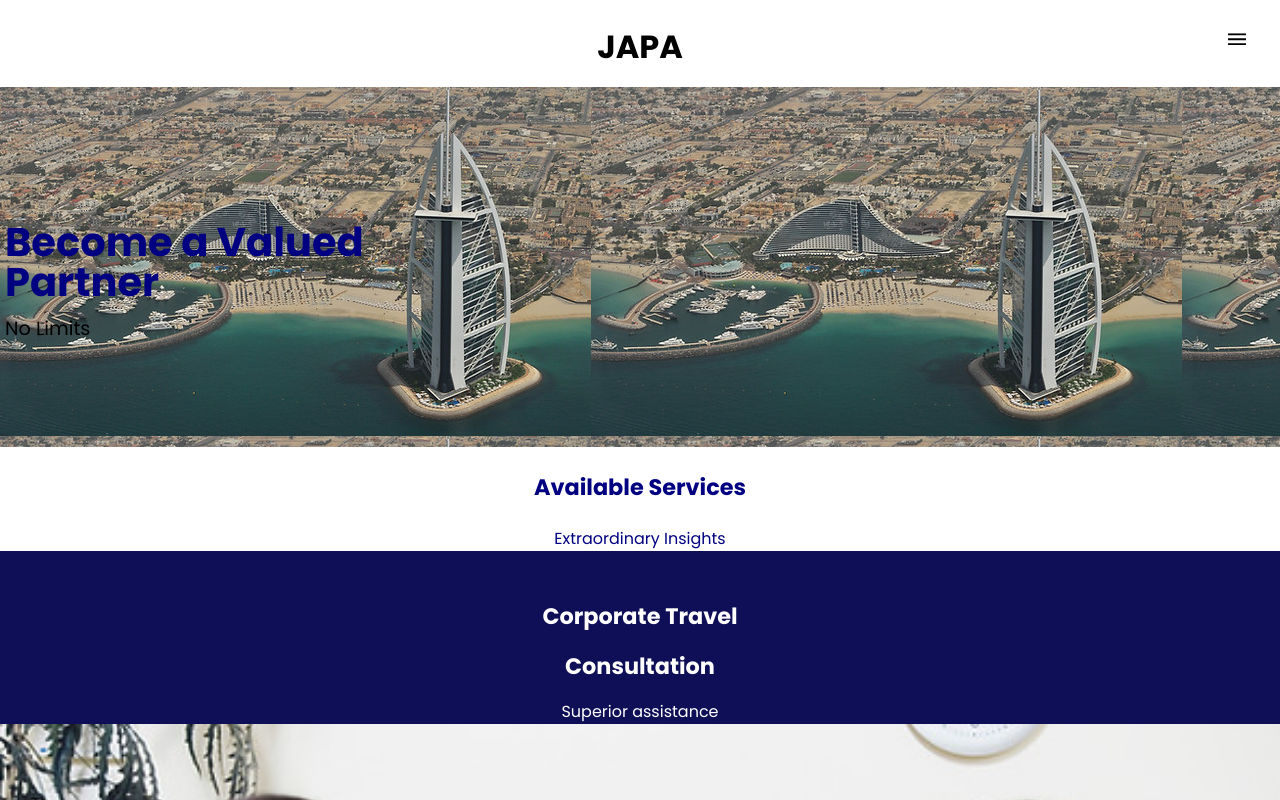
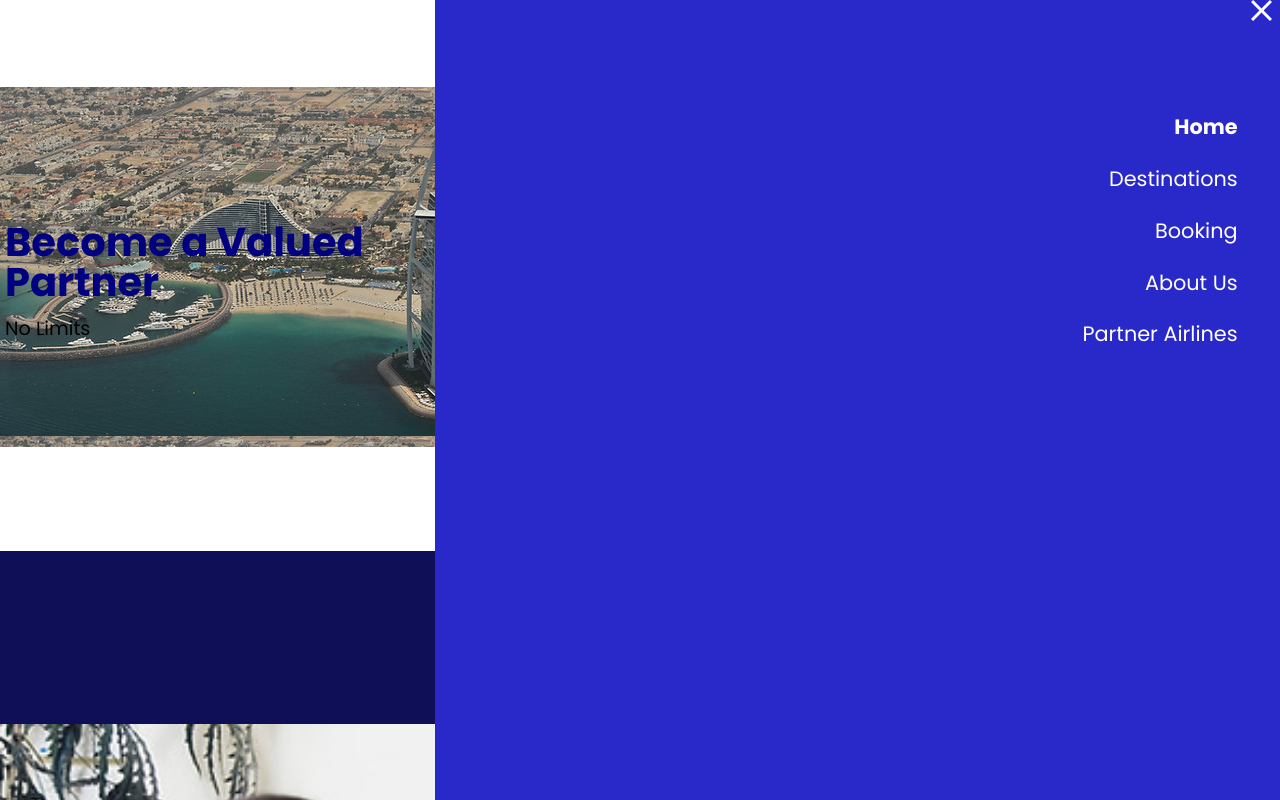
Before and after one commit to iyioladebami/Japa-, a plain HTML site: page index.html in a window 1280 px wide. Both pictures are taken after a click on the picture 1236 px from the left and 39 px from the top of the page. Shown: the top 800 px of the page. Drawn offline with Linux system fonts and the light colour scheme.

Commit message:
ready to publish

```diff
--- a/index.html
+++ b/index.html
@@ -11,6 +11,14 @@
 </head>
 <body>
     <div class="header"><h1>JAPA<img onclick="openmenu()" class="menu" src="menu.svg" alt="menu open button"></h1>
+        <nav id="popup">
+            <img src="exit.svg" alt="" id="exit" onclick="closemenu()">
+            <ul><li><a href=""></a></li>
+        <li><a href=""><b>Home</b></a></li>
+        <li><a href="">Destinations</a></li>
+        <li><a href="">Booking</a></li>
+        <li><a href="">About Us</a></li>
+        <li><a href="">Partner Airlines</a></li></ul></nav>
     <div class="caption"><p class="big">Become a Valued </p>
         <p class="big down">Partner</p>
 <p class="small">No Limits</p></div>
--- a/main.js
+++ b/main.js
@@ -0,0 +1,2 @@
+function openmenu(){document.getElementById("popup").style.display = "block"};
+function closemenu(){document.getElementById("popup").style.display = "none"}
--- a/style.scss
+++ b/style.scss
@@ -40,5 +40,17 @@ section.closer{color: white; background-color:rgb(15, 15, 88) ;
 h2{text-align: center;} p{text-align: center; font-weight: 30;
 padding: 1.1em;} a{color: white; text-decoration: none;
 display: block; text-align: center; border: white 2px solid;
-width: fit-content; padding: 1.5em;
+width: fit-content; padding: 1.1em;
 margin-right: auto; margin-left: auto;}}
+nav{position: fixed; width: 66%; right:0; top: 0; background-color:rgb(41, 41, 202); ul{list-style-type: none; margin-right: 2em;
+    margin-top: 5em; }img{ float: right;  margin-right: 0.5em}
+        a{text-decoration: none; color: white;
+
+      display: block;
+      padding: 0.5em;
+      font-size: 1.3em;
+      text-align: right;
+    } a:hover{font-weight: bold}
+        height: 100vh; z-index: 999;
+     }
+     nav{display: none;}
```
Also changed, not shown: style.css, 1 other file.
